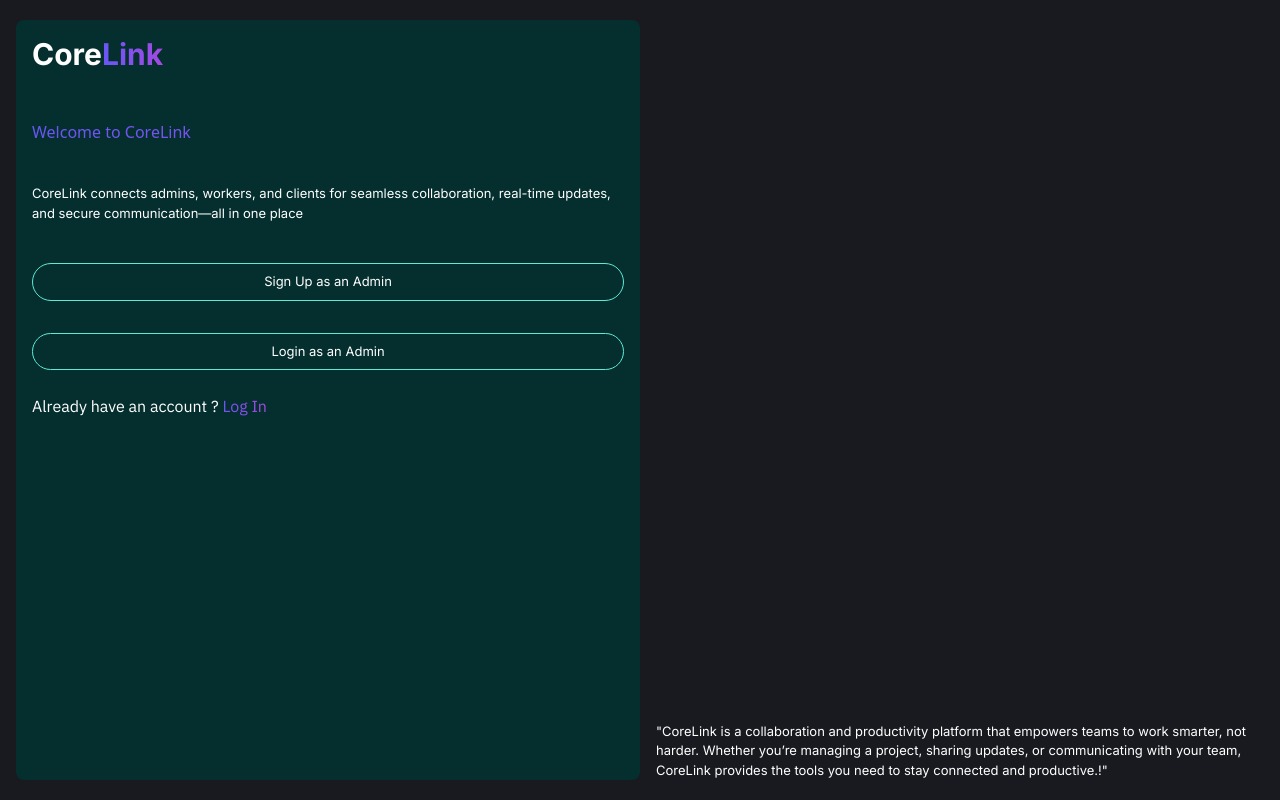
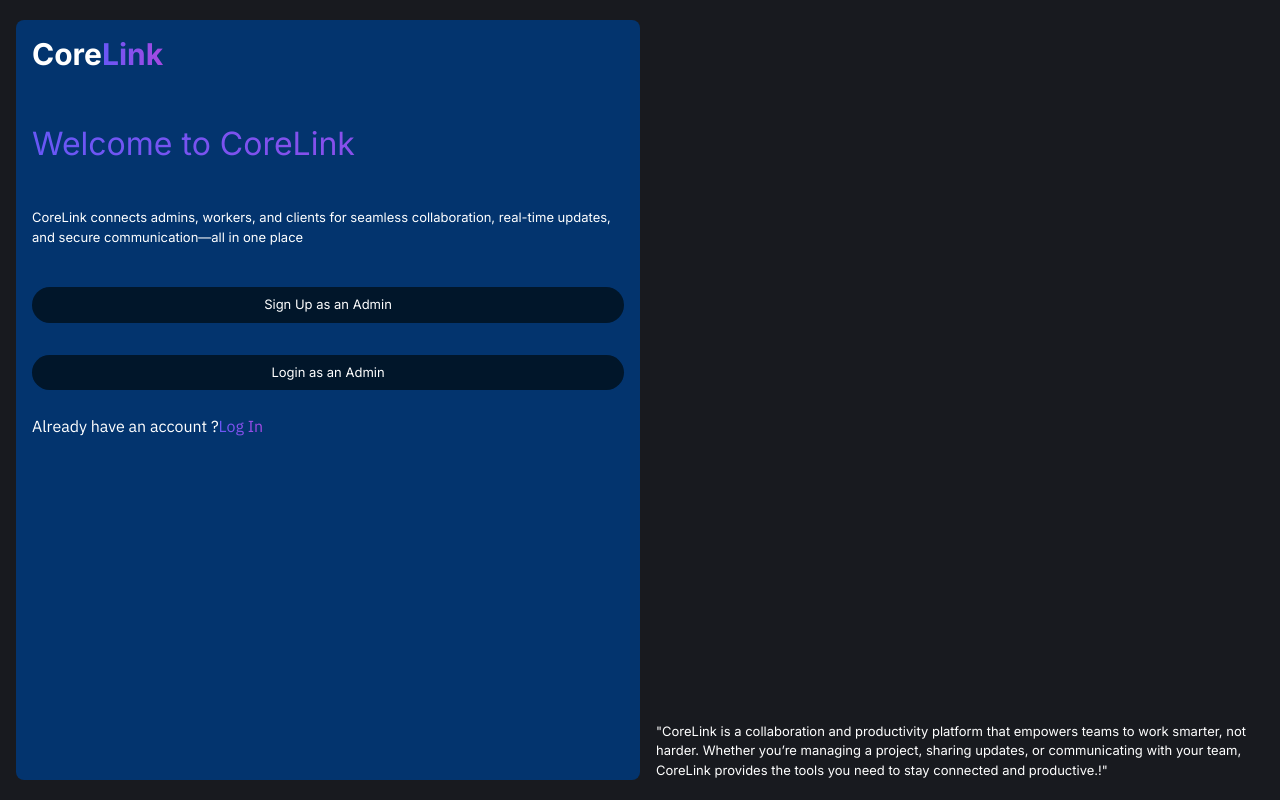
Before and after one commit to skido600/coreLink, a Next.js app: page / in a window 1280 px wide. Built offline with nearby package versions, Linux system fonts and the light colour scheme.

Commit message:
first commit v2

```diff
--- a/src/app/Components/HomeU.tsx
+++ b/src/app/Components/HomeU.tsx
@@ -4,7 +4,7 @@ function HomeU() {
   return (
     <>
       <main className="bg-[#181a1f] min-h-screen md:px-4 py-5 grid md:grid-cols-2 relative ">
-        <section className="bg-teal-950 py-2 px-4  md:py-4 relative rounded-lg">
+        <section className="bg-[#03346E] py-2 px-4  md:py-4 relative rounded-lg">
           <h1 className="text-3xl text-white font-inter font-bold">
             Core
             <span className="bg-gradient-to-r from-[#6857F6] to-[#A549E2] bg-clip-text text-transparent">
@@ -12,7 +12,7 @@ function HomeU() {
             </span>
           </h1>
           <article className=" flex flex-col justify-center  gap-y-8 mt-12">
-            <p className="bg-gradient-to-r from-[#6857F6] to-[#A549E2] bg-clip-text text-transparent">
+            <p className="bg-gradient-to-r text-[2rem] font-inter from-[#6857F6] to-[#A549E2] bg-clip-text text-transparent">
               Welcome to CoreLink
             </p>
 
@@ -24,13 +24,13 @@ function HomeU() {
               </p>
             </div>
             <div className="mt-2  flex flex-col  gap-8">
-              <Link href="/login">
-                <p className=" px-3  rounded-full py-2 text-[13px] border border-teal-300 text-white text-center font-inter">
+              <Link href="/signup">
+                <p className=" px-3  rounded-full py-2 text-[13px] bg-[#01162A]  text-white text-center font-inter">
                   Sign Up as an Admin
                 </p>
               </Link>
               <Link href="/login">
-                <p className=" px-3  rounded-full py-2 text-[13px] border border-teal-300 text-white text-center font-inter">
+                <p className=" px-3  bg-[#01162A]  rounded-full py-2 text-[13px]  text-white text-center font-inter">
                   Login as an Admin
                 </p>
               </Link>
@@ -39,10 +39,11 @@ function HomeU() {
           <div className="mt-6">
             <p className="font-Ibm text-white">
               Already have an account ?
-              <span className="bg-gradient-to-r from-[#6857F6] to-[#A549E2] bg-clip-text text-transparent">
-                {" "}
-                Log In
-              </span>
+              <Link href="/login">
+                <span className="bg-gradient-to-r from-[#6857F6] to-[#A549E2] bg-clip-text text-transparent">
+                  Log In
+                </span>{" "}
+              </Link>
             </p>
           </div>
         </section>
--- a/src/app/Components/Login.tsx
+++ b/src/app/Components/Login.tsx
@@ -6,7 +6,7 @@ function Login() {
     <>
       {" "}
       <main className="bg-[#181a1f] min-h-screen md:px-4 py-5 grid md:grid-cols-2 relative ">
-        <section className="bg-teal-950 py-2 px-4  md:py-4 relative rounded-lg">
+        <section className="bg-[#03346E] py-2 px-4  md:py-4 relative rounded-lg">
           <h1 className="text-3xl text-white font-inter font-bold">
             Core
             <span className="bg-gradient-to-r from-[#6857F6] to-[#A549E2] bg-clip-text text-transparent">
@@ -48,7 +48,7 @@ function Login() {
                 />
               </div>
               <div>
-                <div className="p-2 text-center  text-white font-inter bg-teal-400 rounded-full ">
+                <div className="p-2 text-center bg-[#01162A]  text-white font-inter  rounded-full ">
                   Login
                 </div>
               </div>
--- a/src/app/Components/Signup.tsx
+++ b/src/app/Components/Signup.tsx
@@ -6,7 +6,7 @@ function Signup() {
     <>
       {" "}
       <main className="bg-[#181a1f] min-h-screen md:px-4 py-5 grid md:grid-cols-2 relative ">
-        <section className="bg-teal-950 py-2 px-4  md:py-4 relative rounded-lg">
+        <section className="bg-[#03346E] py-2 px-4  md:py-4 relative rounded-lg">
           <h1 className="text-3xl text-white font-inter font-bold">
             Core
             <span className="bg-gradient-to-r from-[#6857F6] to-[#A549E2] bg-clip-text text-transparent">
@@ -56,7 +56,7 @@ function Signup() {
                 />
               </div>
               <div>
-                <div className="p-2 text-center  text-white font-inter bg-teal-400 rounded-full ">
+                <div className="p-2 text-center  text-white font-inter bg-[#01162A] rounded-full ">
                   Sign up
                 </div>
               </div>
```
Also changed, not shown: package.json (+6 -5 lines), 1 other file (tests, documents, lock files or other folders).
